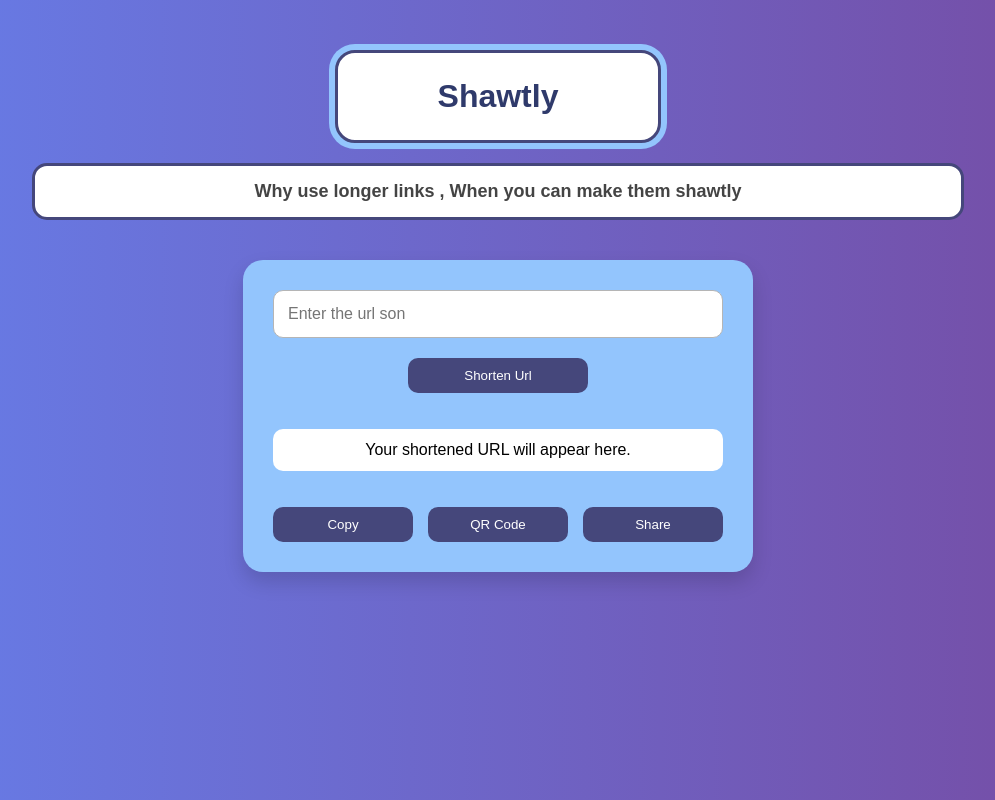
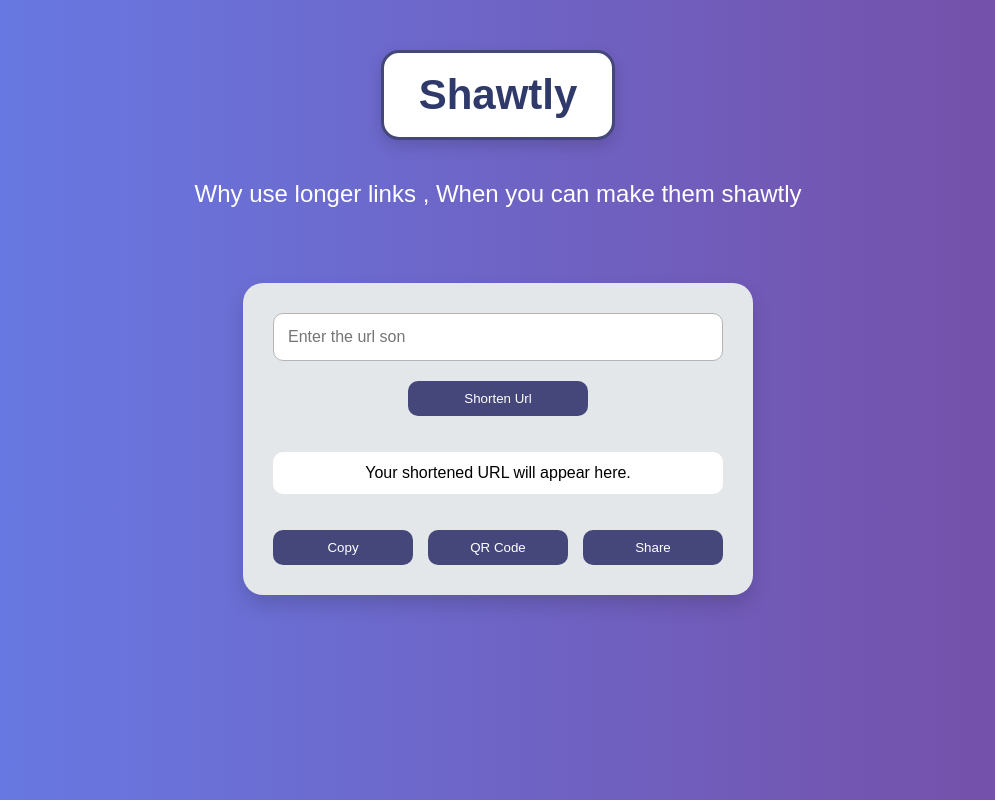
Before and after one commit to rahulshaik25/url-shortener, a website: page public/index.html in a window 1280 px wide. Shown: the whole page, without its empty margins (142-1137 px from the left). Drawn offline with Linux system fonts and the light colour scheme.

Commit message:
Refactor CSS styles for headings and body

```diff
--- a/public/style.css
+++ b/public/style.css
@@ -1,52 +1,44 @@
 #heading{
-    padding:25px 10px;
+    padding:18px 35px;
     border:3px solid #45477b;
-    border-radius:20px;
-    width:300px;
-    margin:50px auto 20px;
-    text-align:center;
-    box-shadow:0 0 0 6px #93c5fd;
+    border-radius:18px;
+    margin-top:50px;
+    margin-bottom:20px;
+    box-shadow:0 6px 15px rgba(0,0,0,0.15);
     background:white;
     color:#2f3a6b;
+    font-size:42px;
 }
-
 body{
-      background: linear-gradient(
-        to right,
-        #667eea,
-        #764ba2
-    );
-    font-family:Arial, Helvetica, sans-serif;
+    background: linear-gradient(to right,#667eea,#764ba2);
+    font-family: Arial, Helvetica, sans-serif;
     margin:0;
+    display:flex;
+    flex-direction:column;
+    align-items:center;
+    min-height:100vh;
 }
 
 #tt{
-    width:70%;
-    max-width:900px;
-    margin:20px auto;
-    padding:15px;
-    font-size:18px;
+    width:80%;
+    max-width:650px;
     text-align:center;
-    border:3px solid #45477b;
-    border-radius:15px;
-    background:white;
-    color:#444;
+    color:white;
+    background:none;
+    border:none;
+    margin-bottom:35px;
+    font-weight:normal;
 }
 
 .url-enter{
     display:flex;
     flex-direction:column;
     gap:20px;
-
     width:450px;
     margin:40px auto;
-
     padding:30px;
-
     border-radius:20px;
-
-    background:#93c5fd;
-
+    background:#e4e7e9;
     box-shadow:0 10px 20px rgba(0,0,0,0.15);
 }
 
```
